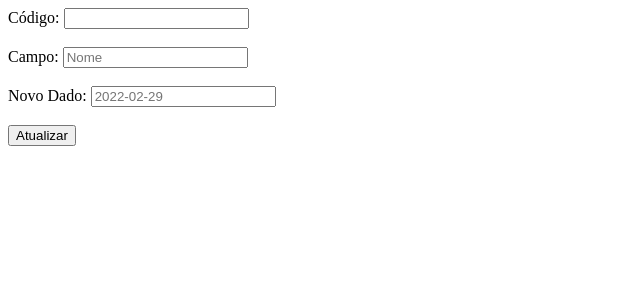
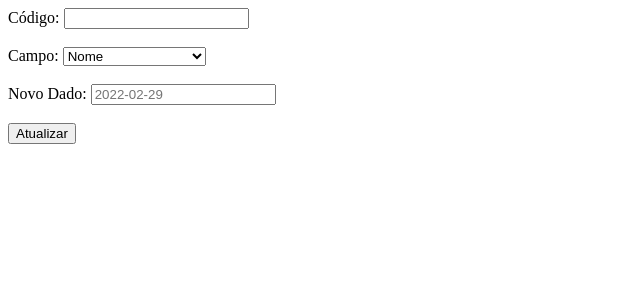
Before and after one commit to sobralAllan/FlaskTI12N, a Flask app: page /atualizar.html in a window 1280 px wide. Shown: the top 300 px of the page, without its empty margins (0-640 px from the left). Run offline with Flask 2, Linux system fonts and the light colour scheme.

Commit message:
Novo Atualizar

```diff
--- a/templates/atualizar.html
+++ b/templates/atualizar.html
@@ -10,7 +10,12 @@
         <input type="number" min="1" name="tCodigo" maxlength="5" />
         <br><br>
         <label> Campo: </label>
-        <input type="text" name="tCampo" placeholder="Nome"/>
+        <select name="tCampo">
+            <option value="nome">Nome</option>
+            <option value="telefone">Telefone</option>
+            <option value="endereco">Endereço</option>
+            <option value="dataDeNascimento">Data de Nascimento</option>
+        </select>
         <br><br>
         <label> Novo Dado: </label>
         <input type="text" name="tNovoDado" placeholder="2022-02-29"/>
```
